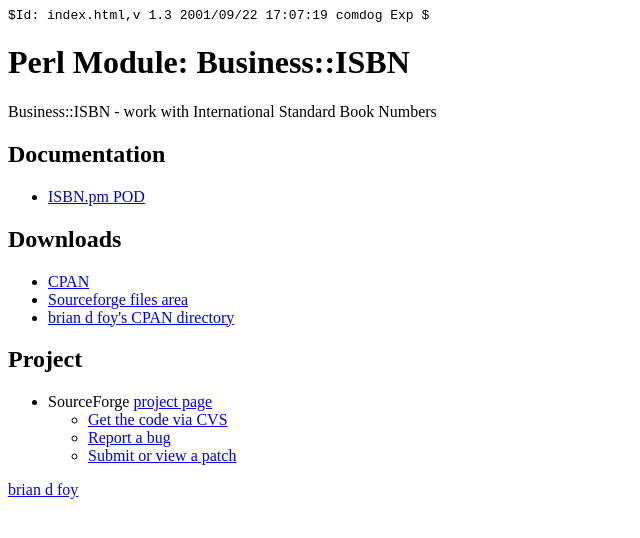
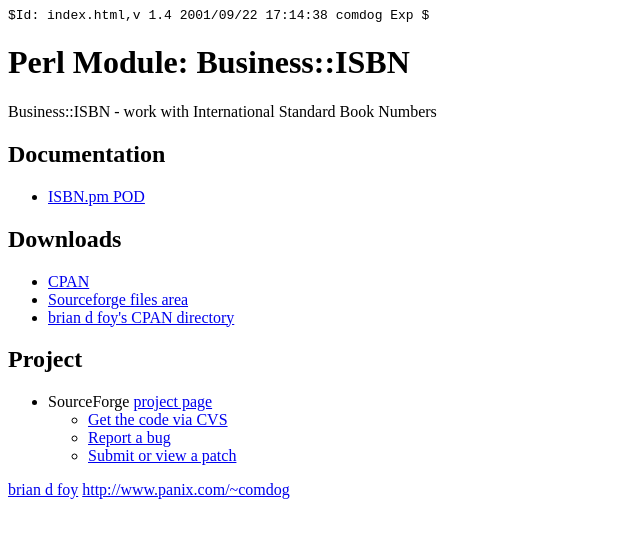
Before and after one commit to briandfoy/business-isbn, a plain HTML site: page Web/index.html in a window 1280 px wide. Shown: the whole page, without its empty margins (0-640 px from the left). Drawn offline with Linux system fonts and the light colour scheme.

Commit message:
* added personal web page link

```diff
--- a/Web/index.html
+++ b/Web/index.html
@@ -4,7 +4,7 @@
 </head>
 
 <body bgcolor="#FFFFFF">
-<pre>$Id: index.html,v 1.3 2001/09/22 17:07:19 comdog Exp $</pre>
+<pre>$Id: index.html,v 1.4 2001/09/22 17:14:38 comdog Exp $</pre>
 
 <h1>Perl Module: Business::ISBN</h1>
 
@@ -40,6 +40,7 @@
 </ul>
 
 <a href="mailto:bdfoy@cpan.org">brian d foy</a>
+<a href="http://www.panix.com/~comdog">http://www.panix.com/~comdog</a>
 
 </body>
 </html>
```
